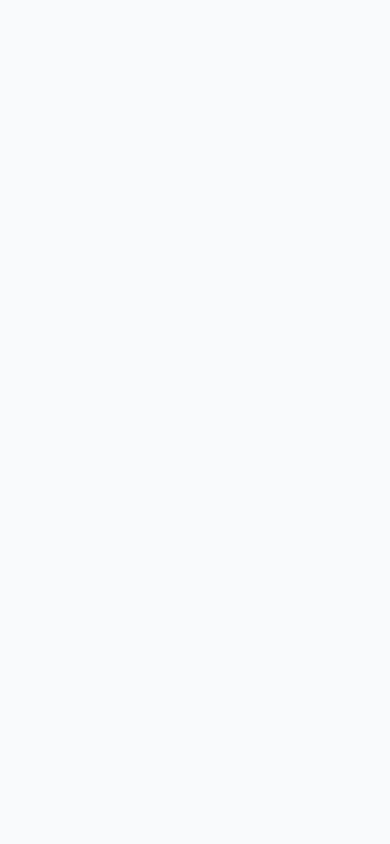
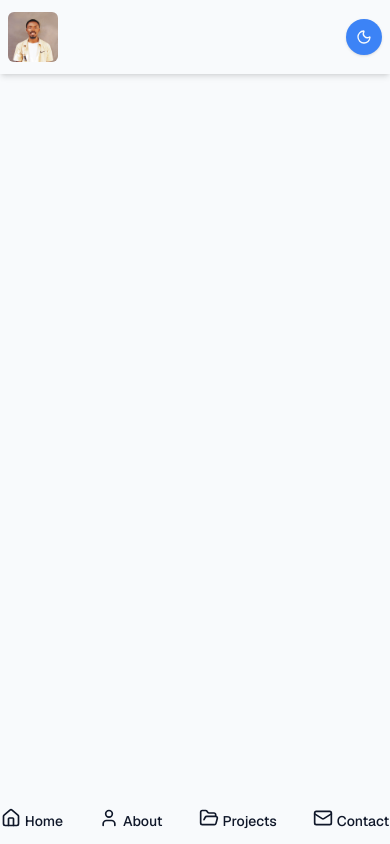
Before and after one commit to Jeffreyai7/my-portfolio, a Next.js app: page / in a window 390 px wide. Built offline with nearby package versions, Linux system fonts and the light colour scheme.

Commit message:
finish navbar

```diff
--- a/src/app/layout.tsx
+++ b/src/app/layout.tsx
@@ -2,6 +2,8 @@
 import type { Metadata } from "next";
 import { Geist, Geist_Mono } from "next/font/google";
 import "./globals.css";
+import { ThemeProvider } from "@/providers/ThemeProvider";
+import Header from "@/components/Navbar";
 
 const geistSans = Geist({
   variable: "--font-geist-sans",
@@ -38,7 +40,10 @@ export default function RootLayout({
   return (
     <html lang="en" className={`${geistSans.variable} ${geistMono.variable}`}>
       <body className="font-sans bg-background text-foreground">
-        {children}
+        <ThemeProvider defaultTheme="system" enableSystem attribute="class">
+          <Header />
+          {children}
+        </ThemeProvider>
       </body>
     </html>
   );
--- /dev/null
+++ b/src/app/projects/page.tsx
@@ -0,0 +1,9 @@
+import React from 'react'
+
+const page = () => {
+  return (
+    <div>page</div>
+  )
+}
+
+export default page
--- a/src/components/Navbar.tsx
+++ b/src/components/Navbar.tsx
@@ -3,17 +3,21 @@ import React from "react";
 import { Menu, ShoppingCartIcon, X } from "lucide-react";
 import Link from "next/link";
 import Image from "next/image";
+import { useNavbarStore } from "@/store";
+import { navLinks } from "@/lib/constant";
+import ThemeToggleButton from "./ThemeToggle";
+import NavigationMenuMobile from "./navigation-menu-08";
 
 const Header: React.FC = () => {
   const { isMenuOpen, toggleMenu } = useNavbarStore();
 
   return (
     <header className="sticky left-0 right-0 top-0 z-50 bg-background text-foreground shadow-md transition-all duration-300">
-      <div className="container mx-auto flex items-center justify-between px-4 py-3 md:px-6">
+      <div className="container mx-auto flex items-center justify-between px-2 py-3 md:px-6">
         {/* Logo */}
         <Link href="/" className="w-[50px]">
           <Image
-            src="images\android-chrome-512x512.png"
+            src="/images/android-chrome-512x512.png"
             alt="Logo"
             width={24}
             height={24}
@@ -27,81 +31,19 @@ const Header: React.FC = () => {
             <Link
               key={link.name}
               href={link.href}
-              className="text-sm font-medium transition-colors hover:text-primary"
+              className="text-[1.1rem] font-medium transition-colors hover:text-primary"
             >
               {link.name}
             </Link>
           ))}
-          <Link href="/cart" className="relative flex items-center gap-1">
-            <ShoppingCartIcon size={20} />
-            <span className="absolute -top-2 left-3 inline-flex h-5 w-5 items-center justify-center rounded-full bg-primary text-xs text-primary-foreground">
-              {items.length}
-            </span>
-          </Link>
         </nav>
 
-        {/* Auth Buttons */}
+        {/* Mobile Menu Button */}
         <div className="flex items-center space-x-4">
-          <div className="hidden items-center space-x-2 md:flex">
-            <Link
-              href="/"
-              className="text-sm font-medium transition-colors hover:text-primary"
-            >
-              Log in
-            </Link>
-            <Link
-              href="/"
-              className="rounded-md bg-primary px-5 py-2 text-sm font-medium text-primary-foreground transition hover:opacity-90"
-            >
-              Sign up
-            </Link>
-          </div>
-
-          {/* Mobile Menu Button */}
-          <div className="flex items-center space-x-4">
-            <DarkModeToggle />
-            <button
-              onClick={toggleMenu}
-              className="z-50 flex items-center justify-center md:hidden"
-            >
-              {isMenuOpen ? <X size={24} /> : <Menu size={24} />}
-            </button>
-          </div>
+          <ThemeToggleButton />
         </div>
       </div>
-
-      {/* Mobile Navigation */}
-      {isMenuOpen && (
-        <div className="absolute inset-x-0 top-[72px] z-40 flex flex-col items-start space-y-4 bg-background px-4 py-6 shadow-md md:hidden">
-          {navLinks.map((link) => (
-            <Link
-              key={link.name}
-              href={link.href}
-              className="block w-full py-2 text-sm font-medium transition-colors hover:text-primary"
-              onClick={toggleMenu}
-            >
-              {link.name}
-            </Link>
-          ))}
-
-          <div className="mt-4 flex w-full flex-col gap-3">
-            <Link
-              href="/login"
-              onClick={toggleMenu}
-              className="w-full rounded-md bg-primary px-5 py-2 text-center text-sm font-medium text-primary-foreground"
-            >
-              Log In
-            </Link>
-            <Link
-              href="/sign-up"
-              onClick={toggleMenu}
-              className="w-full rounded-md border border-primary px-5 py-2 text-center text-sm font-medium text-primary transition-colors hover:bg-primary hover:text-primary-foreground"
-            >
-              Get Started
-            </Link>
-          </div>
-        </div>
-      )}
+      {<NavigationMenuMobile />}
     </header>
   );
 };
--- a/src/components/navigation-menu-08.tsx
+++ b/src/components/navigation-menu-08.tsx
@@ -13,27 +13,27 @@ import Link from "next/link";
 
 const navigationMenuItems = [
   { title: "Home", href: "/", icon: Home, isActive: true },
-  { title: "About", href: "#about", icon: LuUser },
+  { title: "About", href: "/#about", icon: LuUser },
   { title: "Projects", href: "/projects", icon: LuFolderOpen },
-  { title: "Contact", href: "#contact", icon: LuMail },
+  { title: "Contact", href: "/#contact", icon: LuMail },
 ];
 
 export default function NavigationMenuMobile() {
   return (
-    <NavigationMenu>
-      <NavigationMenuList>
+    <NavigationMenu className="fixed bottom-0 left-0 right-0 md:hidden">
+      <NavigationMenuList className="">
         {navigationMenuItems.map((item) => (
           <NavigationMenuItem key={item.title}>
             <NavigationMenuLink
               className={cn(
                 navigationMenuTriggerStyle(),
-                "flex flex-col h-auto items-center px-5 py-2.5"
+                "flex h-auto items-center py-2.5"
               )}
               active={item.isActive}
               asChild
             >
-              <Link href={item.href}>
-                <item.icon className="mb-1.5 h-5 w-5" />
+              <Link href={item.href} className="" >
+                <item.icon className="mb-1.5 mr-1 h-5 w-5" />
                 {item.title}
               </Link>
             </NavigationMenuLink>
--- a/src/lib/constant.ts
+++ b/src/lib/constant.ts
@@ -1,6 +1,6 @@
 export const navLinks = [
   { name: 'Home', href: '/' },
-  { name: 'About', href: '#about' },
+  { name: 'About', href: '/#about' },
   { name: 'Projects', href: '/projects' },
-  { name: 'Contact', href: '#contact' },
+  { name: 'Contact', href: '/#contact' },
 ];
```
Also changed, not shown: src/app/project/page.tsx (deleted).
